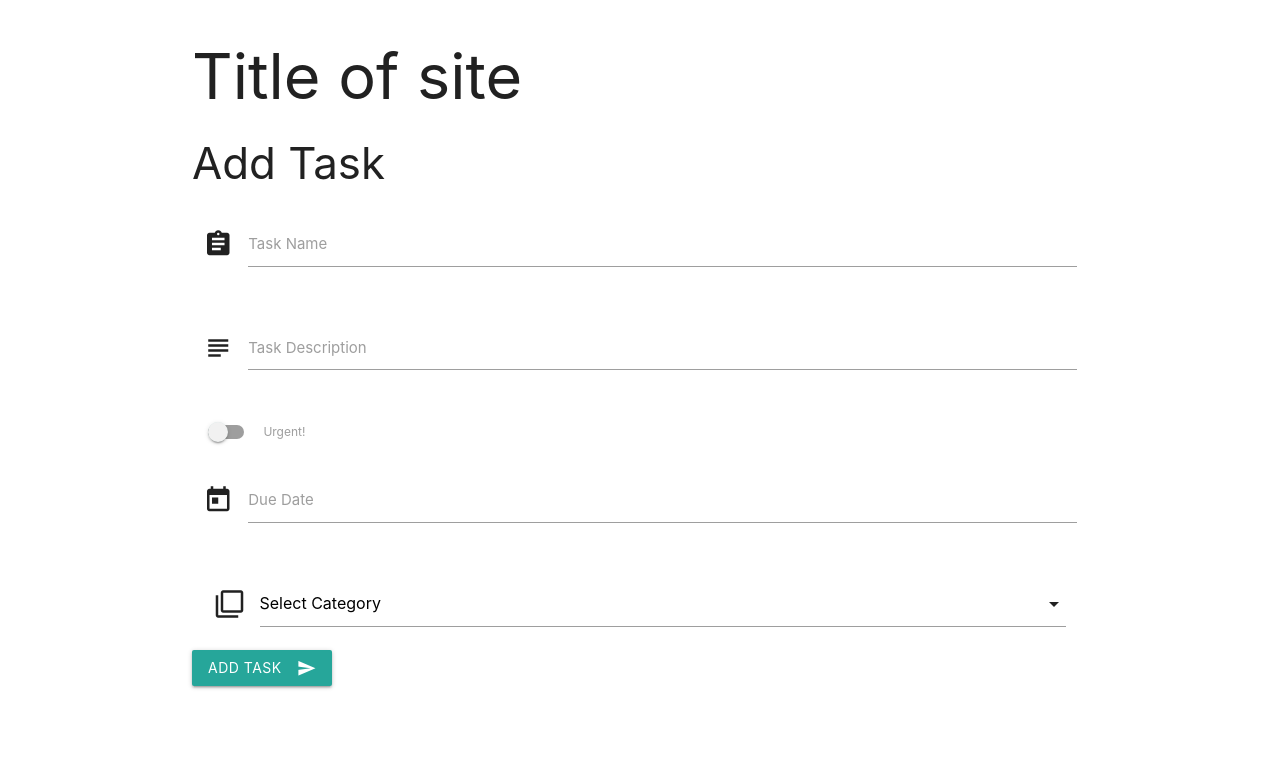
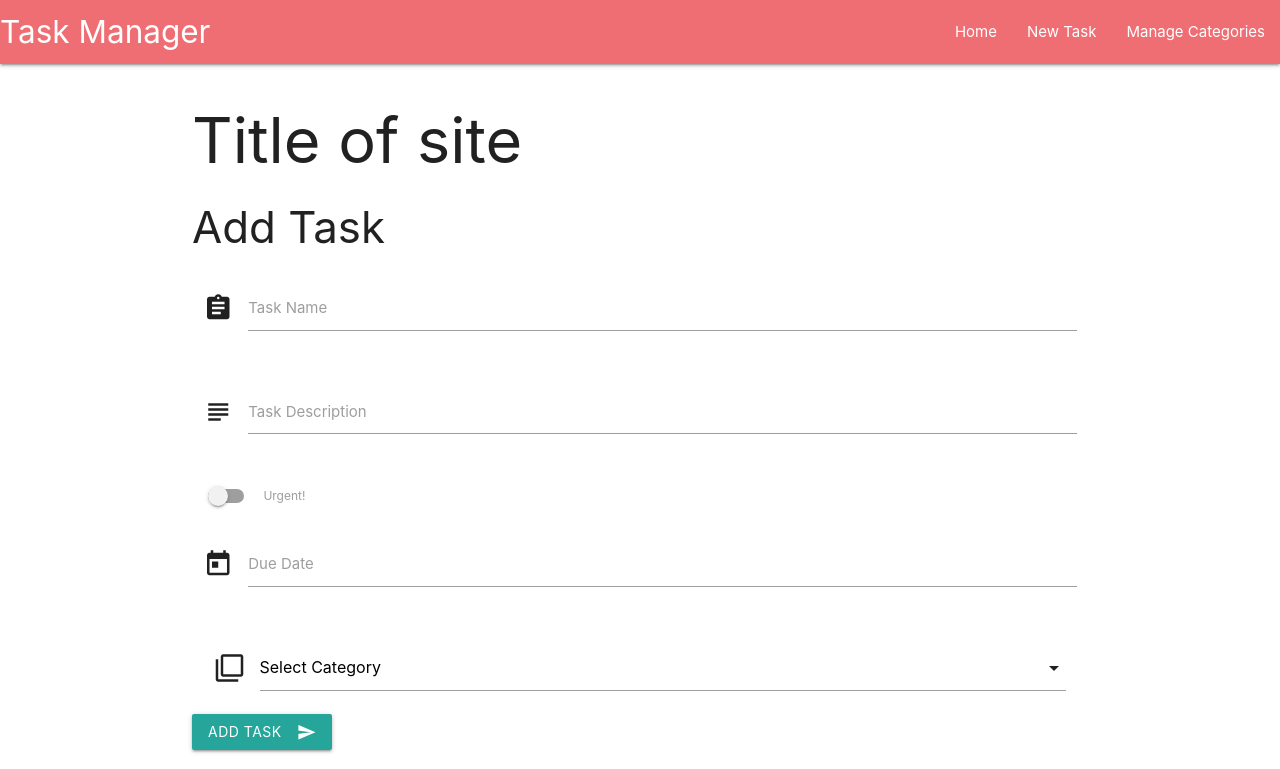
Before and after one commit to LittleBlue418/task-manager, a Flask app: page /add_task in a window 1280 px wide. Shown: the top 769 px of the page. Run offline with Flask 2, Linux system fonts and the light colour scheme; data that the repository does not hold is empty; some libraries are stand-ins or nearby versions.

Commit message:
Nav bar & menu added

```diff
--- a/templates/base.html
+++ b/templates/base.html
@@ -6,7 +6,8 @@
     <meta name="viewport" content="width=device-width, initial-scale=1.0">
     <title>Task Manager</title>
 
-    <link rel="stylesheet" href="{{url_for('static', filename='css/style.css')}}" type="text/css">
+    <link rel="stylesheet"
+        href="{{url_for('static', filename='css/style.css')}}" type="text/css">
     <link href="https://fonts.googleapis.com/icon?family=Material+Icons"
         rel="stylesheet">
     <link rel="stylesheet"
@@ -14,6 +15,27 @@
 </head>
 
 <body>
+    <header>
+        <nav>
+            <div class="nav-wrapper">
+                <a href="#!" class="brand-logo">Task Manager</a>
+                <a href="#" data-target="mobile-demo" class="sidenav-trigger"><i
+                        class="material-icons">menu</i></a>
+                <ul class="right hide-on-med-and-down">
+                    <li><a href="{{url_for('get_tasks')}}">Home</a></li>
+                    <li><a href="{{url_for('add_task')}}">New Task</a></li>
+                    <li><a href="{{url_for('get_categories')}}">Manage Categories</a></li>
+                </ul>
+            </div>
+        </nav>
+
+        <ul class="sidenav" id="mobile-demo">
+            <li><a href="{{url_for('get_tasks')}}">Home</a></li>
+            <li><a href="{{url_for('add_task')}}">New Task</a></li>
+            <li><a href="{{url_for('get_categories')}}">Manage Categories</a>
+            </li>
+        </ul>
+    </header>
     <div class="container">
         <h1>Title of site</h1>
         {% block content %}
@@ -30,6 +52,7 @@
             $('.collapsible').collapsible();
             $('.datepicker').datepicker();
             $('select').formSelect();
+            $('.sidenav').sidenav();
         });
 
 
```
